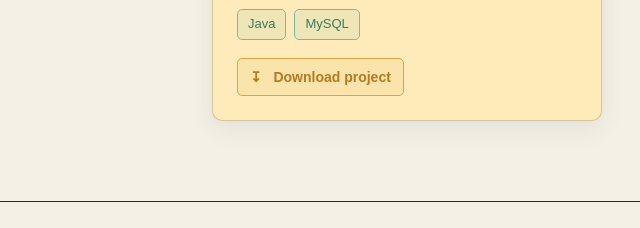
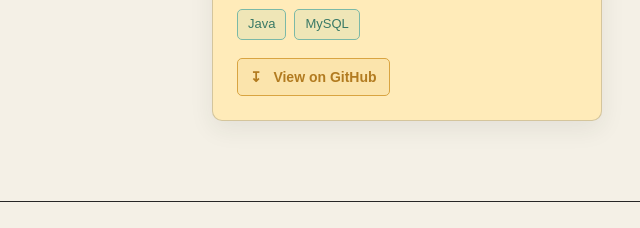
Before and after one commit to Moses-M-Dev/moses.dev, a plain HTML site: page index.html in a window 1280 px wide. Shown: the part 2535-2763 px from the top of the page, 233-873 px from the left. Drawn offline with Linux system fonts and the light colour scheme.

Commit message:
Add files via upload

```diff
--- a/index.html
+++ b/index.html
@@ -149,7 +149,7 @@
                     <div class="Project-tags">
                         <span>Java</span><span>MySQL</span>
                     </div>
-                    <span class="Project-action">↧ &nbsp; Download project</span>
+                    <span class="Project-action">↧ &nbsp; View on GitHub</span>
                 </div>
             </a>
         </div>
```
